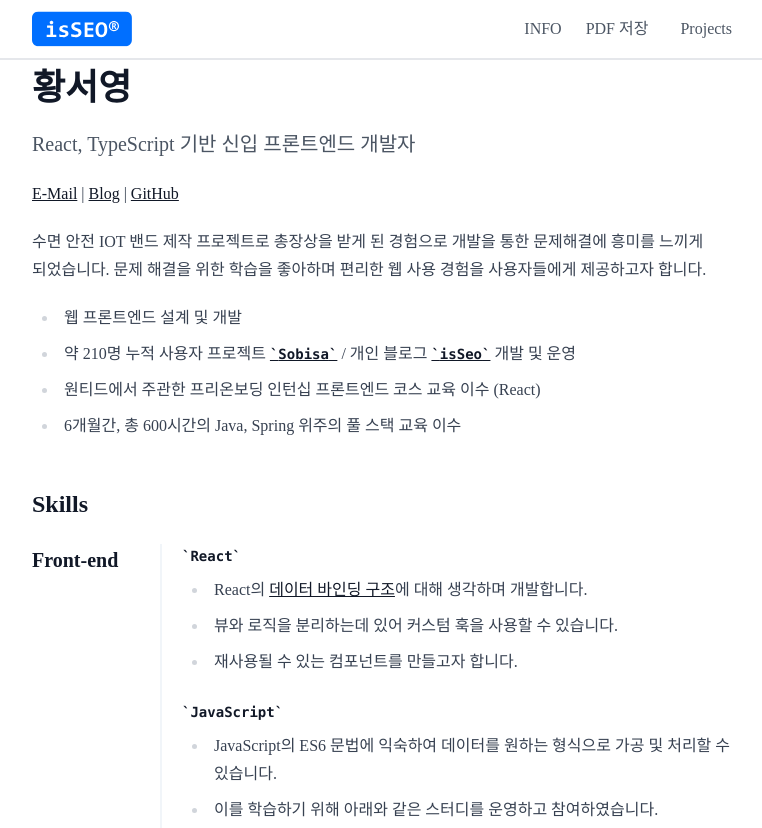
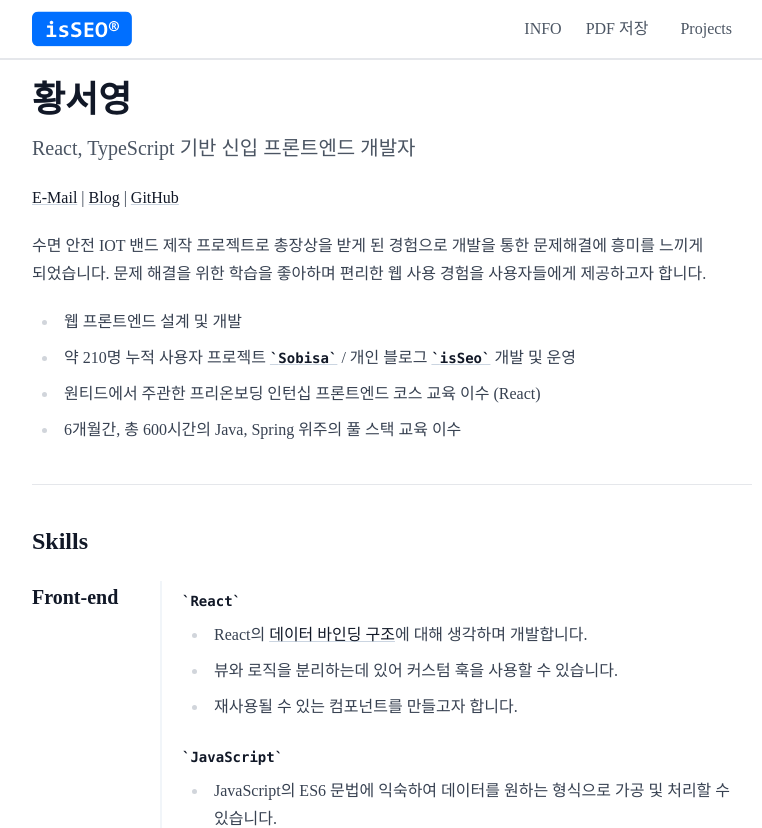
Before and after one commit to Seo0H/seo-portfolio, a React (Vite) app: page /info in a window 1280 px wide. Shown: the top 828 px of the page, without its empty margins (248-1010 px from the left). Built offline with nearby package versions, Linux system fonts and the light colour scheme; a web font is replaced by a local one.

Commit message:
[SP-37] 💄 Update. print 시 보여지는 ui 수정

```diff
--- a/contents/main.mdx
+++ b/contents/main.mdx
@@ -1,29 +1,26 @@
-import { LeftContentsWrapper, LeftTitleWrapper } from "./project/components/left-layout"
+import { LeftContentsWrapper, LeftTitleWrapper } from './project/components/left-layout';
 
-<div className='*:m-0'>
-    # 황서영
-    <span className='lead *:my-5'>
-    React, TypeScript 기반 신입 프론트엔드 개발자
-    </span>
-</div>
+<h1 className='my-3 print:m-0'>황서영</h1>
+
+<span className='lead *:my-5'>React, TypeScript 기반 신입 프론트엔드 개발자</span>
 
 [E-Mail](mailto:seo0h9@gmail.com) | [Blog](https://seo0h.github.io/) | [GitHub](https://github.com/Seo0H)
 
 수면 안전 IOT 밴드 제작 프로젝트로 총장상을 받게 된 경험으로 개발을 통한 문제해결에 흥미를 느끼게 되었습니다.
 문제 해결을 위한 학습을 좋아하며 편리한 웹 사용 경험을 사용자들에게 제공하고자 합니다.
 
-
 - 웹 프론트엔드 설계 및 개발
-- 약 210명 누적 사용자 프로젝트 [`Sobisa`](https://sobisa.vercel.app/ "preview") / 개인 블로그 [`isSeo`](https://blog.seo0h.me/ "preview") 개발 및 운영
+- 약 210명 누적 사용자 프로젝트 [`Sobisa`](https://sobisa.vercel.app/ 'preview') / 개인 블로그 [`isSeo`](https://blog.seo0h.me/ 'preview') 개발 및 운영
 - 원티드에서 주관한 프리온보딩 인턴십 프론트엔드 코스 교육 이수 (React)
 - 6개월간, 총 600시간의 Java, Spring 위주의 풀 스택 교육 이수
 
+---
 
-## Skills
+<h2 className='print:mb-4'>Skills</h2>
 
-<div className='md:grid md:grid-cols-[8rem_1fr] grid-rows-1'>
+<div className='md:grid md:grid-cols-[8rem_1fr] grid-rows-1 print:block'>
 
-    <LeftTitleWrapper >
+    <LeftTitleWrapper>
         ### Front-end
     </LeftTitleWrapper>
 
@@ -60,6 +57,11 @@ import { LeftContentsWrapper, LeftTitleWrapper } from "./project/components/left
             </Captions>
     </LeftContentsWrapper>
 
+</div>
+
+---
+
+<div className='md:grid md:grid-cols-[8rem_1fr] grid-rows-1 print:block'>
     <LeftTitleWrapper>
         ### 문서화 / 협업
     </LeftTitleWrapper>
@@ -83,4 +85,5 @@ import { LeftContentsWrapper, LeftTitleWrapper } from "./project/components/left
     #### `Figma | Notion`
 
     </LeftContentsWrapper>
+
 </div>
--- a/contents/project/components/left-layout/index.tsx
+++ b/contents/project/components/left-layout/index.tsx
@@ -5,7 +5,7 @@ import { cn } from '@/utils/cn';
 export const LeftContentsWrapper = ({ className, ...props }: ComponentProps<'div'>) => (
   <div
     className={cn(
-      'border-slate-100 pl-5 md:border-l-[2px] md:border-solid md:[&>*:first-child]:m-0',
+      'border-slate-100 pl-5 md:border-l-[2px] md:border-solid print:p-0 [&_*:first-child]:mt-2 [&_h4]:print:mt-3',
       className,
     )}
     {...props}
@@ -13,5 +13,5 @@ export const LeftContentsWrapper = ({ className, ...props }: ComponentProps<'div
 );
 
 export const LeftTitleWrapper = ({ className, ...props }: ComponentProps<'div'>) => (
-  <div className={cn('[&>*]:top-header break-keep md:*:m-0 [&>*]:sticky', className)} {...props} />
+  <div className={cn('break-keep md:*:m-0 [&>*]:sticky [&>*]:top-header', className)} {...props} />
 );
--- a/src/components/header/index.tsx
+++ b/src/components/header/index.tsx
@@ -11,7 +11,7 @@ export const Header = ({ className }: Pick<ComponentProps<'div'>, 'className'>)
   const navigator = useNavigate();
 
   return (
-    <div className={cn('fixed z-10 h-header w-full', 'print:hidden', className)}>
+    <div className={cn('fixed z-10 h-header w-full print:hidden', className)}>
       <div className='mx-auto flex h-full w-full max-w-global-inner-width items-center justify-between gap-2 border-b-2 border-solid bg-white bg-opacity-[0.8] px-4 bg-blend-overlay backdrop-blur-sm md:px-10'>
         <Logo
           width='min(20%, 100px)'
--- a/src/components/layout/global.tsx
+++ b/src/components/layout/global.tsx
@@ -1,7 +1,7 @@
 export const GlobalLayout = ({ children }: { children: React.ReactNode }) => {
   return (
-    <div className='mx-auto max-w-global-inner-width bg-white p-header px-4 md:px-10'>
-      <div className='pt-2'>{children}</div>
+    <div className='mx-auto max-w-global-inner-width bg-white p-header px-4 md:px-10 print:p-0'>
+      <div className='pt-2 print:p-0'>{children}</div>
     </div>
   );
 };
--- a/src/components/mdx/index.tsx
+++ b/src/components/mdx/index.tsx
@@ -10,14 +10,17 @@ export const components = {
   wrapper({ components, ...props }) {
     return (
       <article
-        className='prose-m lg:prose-l prose max-w-[inherit] dark:prose-invert prose-p:break-keep prose-li:break-keep prose-hr:my-10'
+        className={`prose-m lg:prose-l print:prose-h2:-[0.3rem_0] prose
+                    max-w-[inherit]
+                    dark:prose-invert prose-p:break-keep prose-a:decoration-slate-300 prose-li:break-keep prose-hr:my-10
+                    print:prose-h3:m-[0.3rem_0] print:prose-li:my-1 print:prose-hr:my-6 [&_*]:print:leading-[160%]`}
         {...props}
       />
     );
   },
   a: A,
   Captions(props) {
-    return <div className='*:text-sm' {...props} />;
+    return <div className='*:text-sm [&_li]:print:m-0' {...props} />;
   },
   Block({ className, ...props }) {
     return <RoundedBlock className={cn('0 px-10 [&>*:first-child]:mt-2', className)} {...props} />;
--- a/src/pages/info/index.tsx
+++ b/src/pages/info/index.tsx
@@ -1,7 +1,11 @@
 import Contents from '@contents/main.mdx';
 
 const InfoPage = () => {
-  return <Contents />;
+  return (
+    <div className='[&_.print-breakpoint]:print:break-inside-auto'>
+      <Contents />
+    </div>
+  );
 };
 
 export default InfoPage;
--- a/src/pages/project/index.tsx
+++ b/src/pages/project/index.tsx
@@ -16,9 +16,9 @@ const ProjectPage = () => {
   const { default: ProjectPost, matter } = ProjectPosts[id];
 
   return (
-    <div className='flex flex-col gap-1'>
+    <div className='flex flex-col gap-1 [&_.print-breakpoint]:print:break-inside-avoid'>
       <RoundedBlock
-        className={`flex justify-between border-none bg-peacock-800 pb-[20px] text-[12px] font-bold text-peacock-200`}
+        className={`lex justify-between border-none bg-peacock-800 pb-[20px] text-[12px] font-bold text-peacock-200 print:hidden`}
       >
         <span>SEO - Project {projectKeys.indexOf(id) + 1}</span>
         <span>{matter.duration}</span>
@@ -36,9 +36,9 @@ const ProjectPage = () => {
         </div>
       </RoundedBlock>
 
-      <div className={`translate-y-[-20px] [&_.rounded-block]:mt-1`}>
-        <ProjectPost />
-      </div>
+      <div className='translate-y-[-20px]' />
+
+      <ProjectPost />
     </div>
   );
 };
```
Lines whose indentation alone changed are shown as unchanged.
